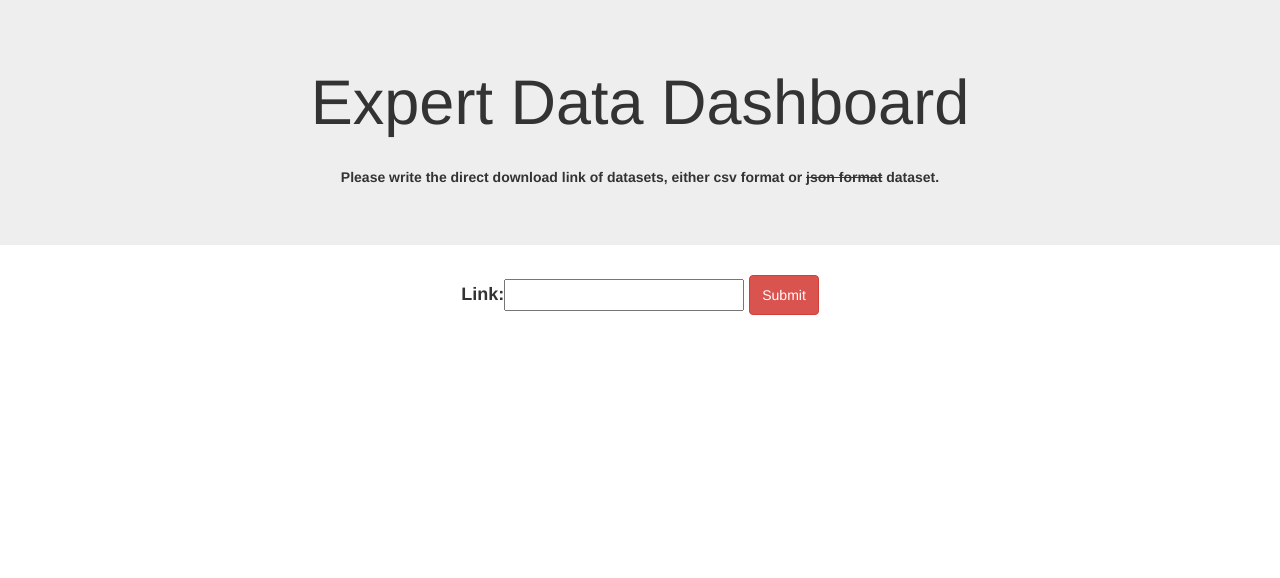
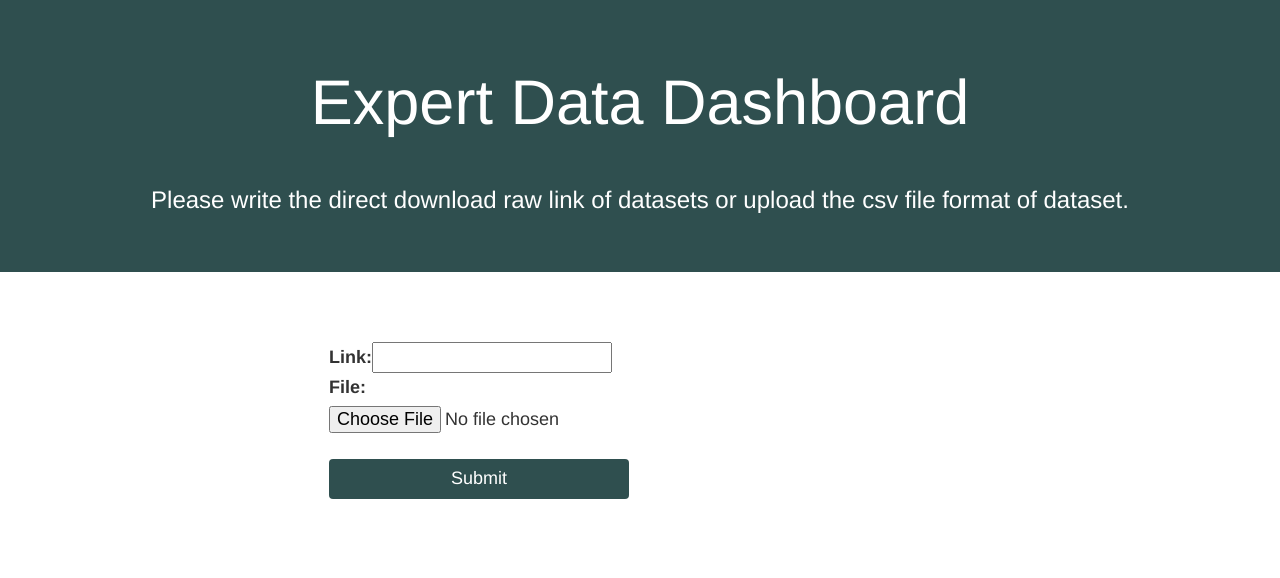
Before and after one commit to jakupierblina/Youtube-expert-data-dashboard, a Django app: page / in a window 1280 px wide. Shown: the top 578 px of the page. Run offline with Django 3.2, Linux system fonts and the light colour scheme; some libraries are stand-ins or nearby versions.

Commit message:
uploadlink-uploadfile-forms-done

```diff
--- a/expert_data_dashboard/data_dashboard/forms.py
+++ b/expert_data_dashboard/data_dashboard/forms.py
@@ -1,9 +1,11 @@
 from django import forms
 from django.forms import URLInput
 
+class UploadFileForm(forms.Form):
+    file = forms.FileField(label='File:', required=False)
 
 class UploadLinkForm(forms.Form):
-     link_field = forms.URLField(label='Link:')
+     link_field = forms.URLField(label='Link:', required=False)
 
 
 # iterable
--- a/expert_data_dashboard/data_dashboard/views.py
+++ b/expert_data_dashboard/data_dashboard/views.py
@@ -1,7 +1,9 @@
 import os
 
+from django.contrib import messages
+from django.http import HttpResponse
 from django.shortcuts import render, redirect
-from .forms import UploadLinkForm, ColumnsForm, VizualizationForm
+from .forms import UploadFileForm, UploadLinkForm, ColumnsForm, VizualizationForm
 import json
 from csv import reader
 import csv
@@ -14,17 +16,48 @@ from io import StringIO
 # Create your views here.
 def index(request):
     context = {}
-    form = UploadLinkForm()
-    context['form'] = form
+
 
     if request.POST:
-        url = request.POST.get('link_field', False)
-        response = urllib.request.urlopen(url)
+        link_form = UploadLinkForm(request.POST, prefix="link")
+        file_form = UploadFileForm(request.POST, prefix="file")
+        if link_form.is_valid() or file_form.is_valid():
 
-        # parse the file object
-        download(url)
-        return redirect(result)
-    return render(request, "index.html", context)
+            url = request.POST.get('link_field', False)
+            file = request.POST.get('file', False)
+
+            # if both forms are empty
+            if not file and not url:
+                messages.warning(request, 'Warning: Input is required. Please chose only ONE of the forms!')
+                return redirect(index)
+
+            # if the user choosed both forms
+            if file and url:
+                messages.warning(request, 'Warning:  Please chose only ONE of the forms!')
+                return redirect(index)
+
+
+            # if user chosed a link
+            if not file:
+                print('you chosed to upload a link')
+                response = urllib.request.urlopen(url)
+                # parse the file object
+                download(url)
+                return redirect(result)
+
+            # if user chosed a file
+            elif not url:
+                print('you chosed to upload a file')
+                return HttpResponse('<html><body>111 </body></html>')
+
+
+    # starting
+    else:
+        link_form = UploadLinkForm()
+        context['link_form'] = link_form
+        file_form = UploadFileForm()
+        context['file_form'] = file_form
+        return render(request, "index.html", context)
 
 
 
--- a/templates/index.html
+++ b/templates/index.html
@@ -14,19 +14,36 @@
 </head>
 <body>
     <!----- Main section title ------>
-    <div class="jumbotron text-center" >
+    <div class="jumbotron text-center" style="background-color: darkslategray; color: white"  >
         <h1>Expert Data Dashboard</h1><br>
-        <label> Please write the direct download link of datasets, either csv format or <label style="text-decoration: line-through;">json format</label> dataset. </label>
+        <h3> Please write the direct download raw link of datasets or upload the csv file format of dataset. </h3>
     </div>
 
     <!----- Input url section ------>
     <div class="container" >
-      <div class="text-center" style="font-size: large">
-        <form method = "POST">
+      <div class="row" style="font-size: large">
+        <form method = "POST" style=" margin: auto; width: 60%;  padding: 40px;">
             {% csrf_token %}
-            {{ form }}
-            <input type = "submit" value = "Submit" class="btn btn-danger" style="height: 40px">
+            {{ link_form }} <br>
+            {{ file_form }} <br>
+            <input type = "submit" value = "Submit" class="btn" style="height: 40px; width: 300px; background-color: darkslategray; color: white; font-size: large;">
         </form>
+      <div class="message"  style=" margin: auto; width: 60%;  padding: 20px;">
+            {% block message %}
+
+            <!--- upload status message ---->
+            {% if messages %}
+              <div style="color: darkred; padding: 10px; background-color: lightpink">
+                {% for message in messages %}
+                  <p class="{{ message.tags }}">{{ message }}</p>
+                {% endfor %}
+              </div>
+            {% endif %}
+
+        {% endblock %}
+
+      </div>
+
       </div>
     </div>
 </body>
```
